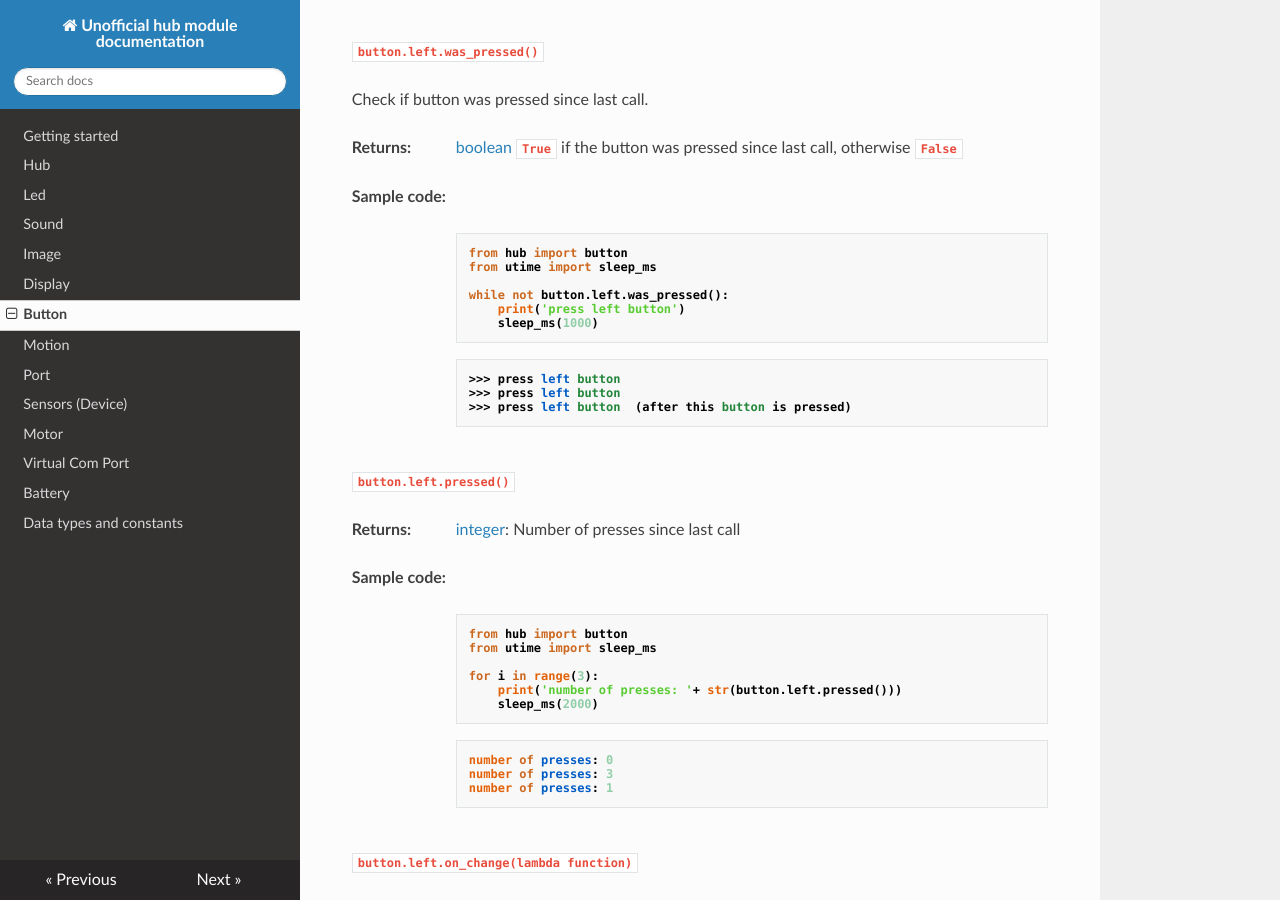
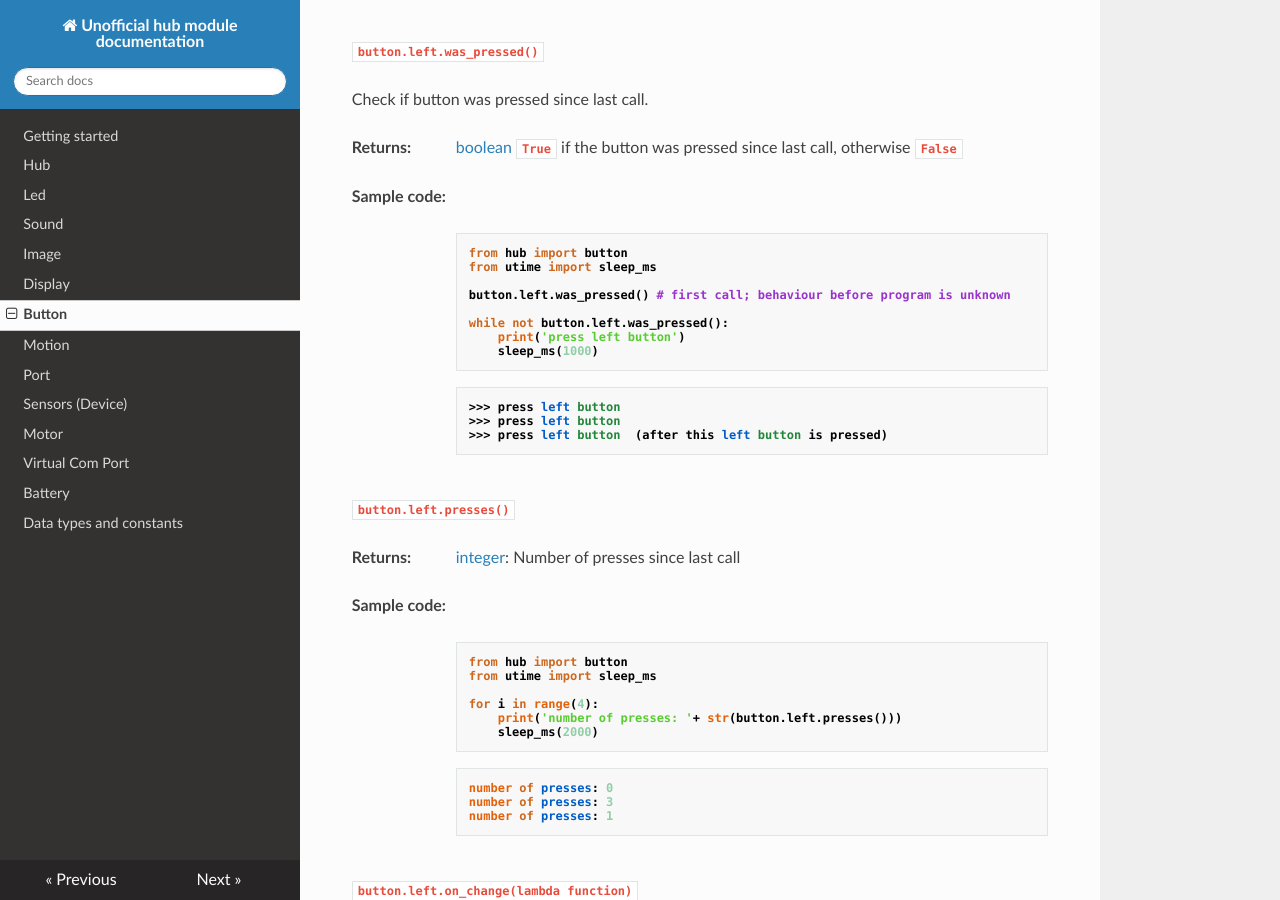
Before and after one commit to NStrijbosch/hub-module-notes, an MkDocs documentation site: the page built from docs/button.md, in a window 1280 px wide and 900 px high, scrolled down 706 px. Built offline with MkDocs 1.6.1, drawn with Linux system fonts in a browser that asks for light colours; nearby versions of some CDN libraries.

Commit message:
button tested

````diff
--- a/docs/button.md
+++ b/docs/button.md
@@ -49,6 +49,8 @@ __Sample code:__
 from hub import button
 from utime import sleep_ms
 
+button.left.was_pressed() # first call; behaviour before program is unknown
+
 while not button.left.was_pressed():
     print('press left button')
     sleep_ms(1000)
@@ -57,12 +59,12 @@ while not button.left.was_pressed():
 ```
 >>> press left button
 >>> press left button
->>> press left button  (after this button is pressed)
+>>> press left button  (after this left button is pressed)
 ```
 
-## pressed()
+## presses()
 
-`button.left.pressed()`
+`button.left.presses()`
 
 __Returns:__
 
@@ -74,8 +76,8 @@ __Sample code:__
 from hub import button
 from utime import sleep_ms
 
-for i in range(3):
-    print('number of presses: '+ str(button.left.pressed()))
+for i in range(4):
+    print('number of presses: '+ str(button.left.presses()))
     sleep_ms(2000)
 ```
 
````
